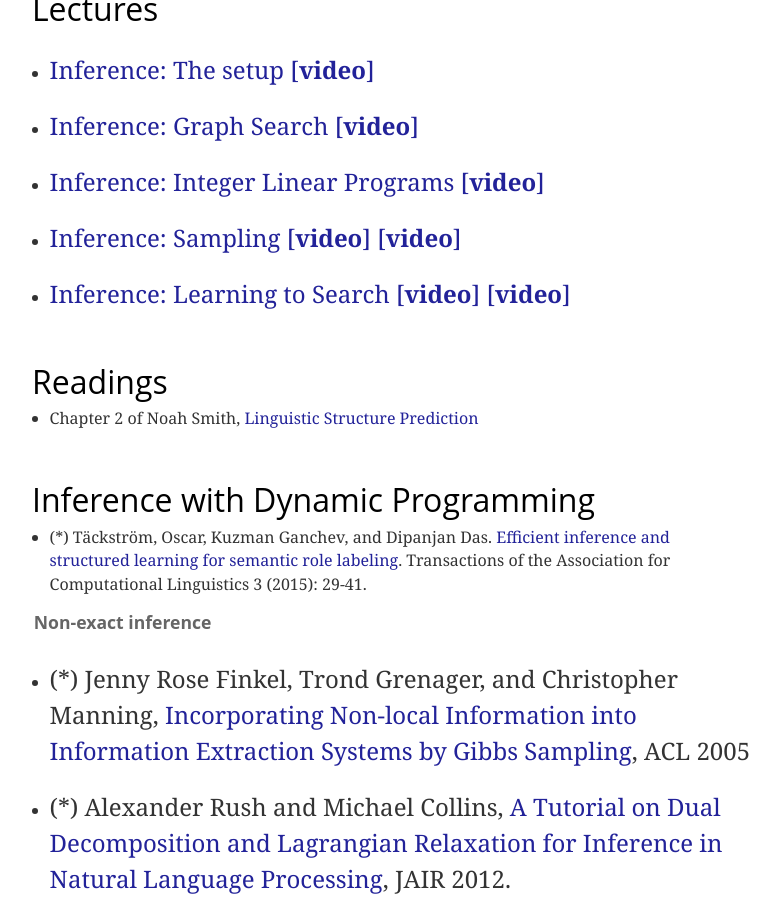
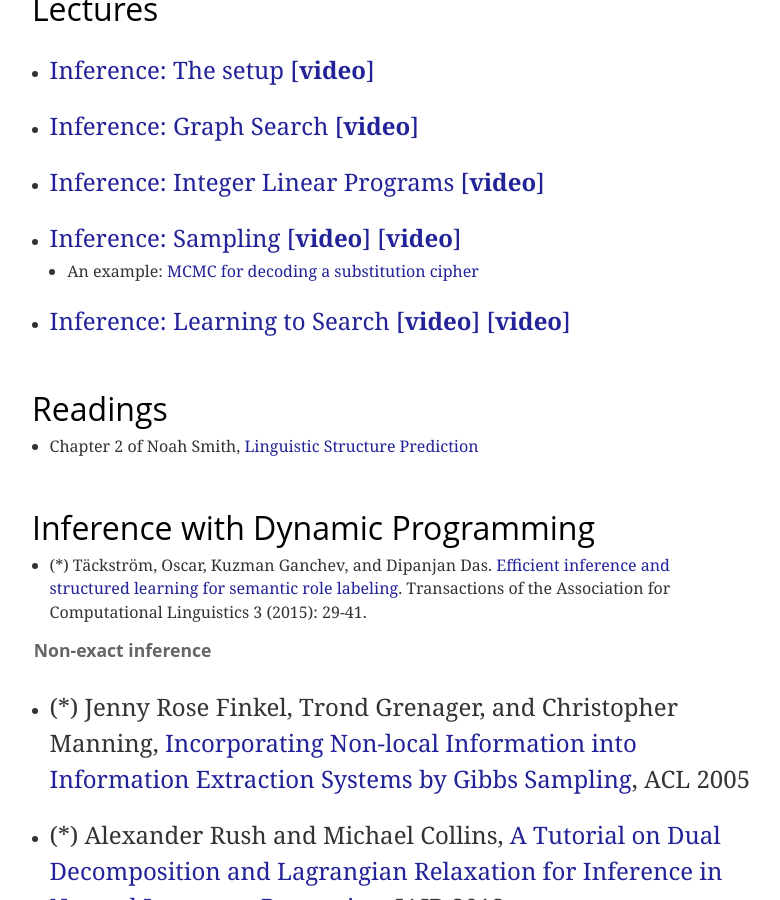
Before and after one commit to svivek/structured-prediction, a Jekyll site: the page built from lectures/inference.md, in a window 1280 px wide and 900 px high, scrolled down 531 px. Shown: the whole window, without its empty margins (248-1028 px from the left). Built offline with Jekyll 4.4.1, drawn with Linux system fonts in a browser that asks for light colours.

Commit message:
added link to git repo

```diff
--- a/lectures/inference.md
+++ b/lectures/inference.md
@@ -27,6 +27,8 @@ use of integer linear programming for inference.
 - [Inference: Sampling]({{site.lectures}}/slides/inference/sampling.pdf)
   [{{site.videoicon}}](https://www.youtube.com/watch?v=tOMLU0A8hFo&index=21&list=PLQyIezs6RFZKDSqQIBn-LKuFF2LTKMz3l)
   [{{site.videoicon}}](https://www.youtube.com/watch?v=L2D2nId_0Tg&index=22&list=PLQyIezs6RFZKDSqQIBn-LKuFF2LTKMz3l)
+
+    - An example: [MCMC for decoding a substitution cipher](https://github.com/svivek/mcmc-decoding-example)
 
 - [Inference: Learning to Search]({{site.lectures}}/slides/learning-to-search/learning-to-search.pdf)
   [{{site.videoicon}}](https://www.youtube.com/watch?v=eaAbUxGyFxc&index=23&list=PLQyIezs6RFZKDSqQIBn-LKuFF2LTKMz3l)
```
